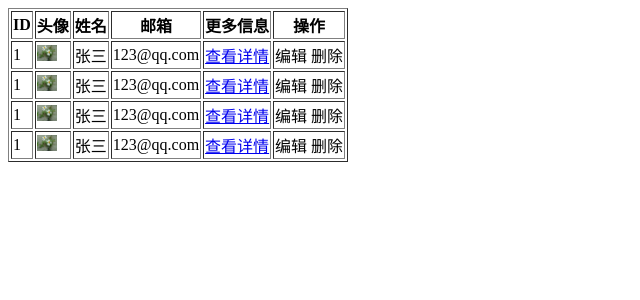
After one commit to kunkunruye1/kunkunruye1.github.io, a Flask app: page /home in a window 1280 px wide. The commit adds this page. Shown: the top 300 px of the page, without its empty margins (0-640 px from the left). Run offline with Flask 3, Linux system fonts and the light colour scheme.

Commit message:
commit something

```diff
--- a/app.py
+++ b/app.py
@@ -1,4 +1,4 @@
-from flask import Flask
+from flask import Flask, render_template, request
 
 app = Flask(__name__)
 
@@ -8,5 +8,50 @@ def hello():
     return "Hello World!"
 
 
+@app.route('/register', methods=["GET", "POST"])
+def register():
+    if request.method == "GET":
+        return render_template("register.html")
+    else:
+        print(request.form)
+        user = request.form.get("user")
+        hobby = request.form.getlist("hobby")
+        print(user, hobby)
+        return "注册成功"
+
+
+@app.route("/login", methods=["GET", "POST"])
+def login():
+    if request.method == "GET":
+        return render_template("login.html")
+    else:
+        print(request.form)
+        user = request.form.get("user")
+        password = request.form.get("pwd")
+        print(user, password)
+        return "登录成功"
+
+
+@app.route("/home", methods=["GET"])
+def home():
+    return render_template("/home.html")
+# @app.route('/get/reg', methods=["GET"])
+# def get_reg():
+#     print(request.args)
+#     return "注册成功"
+#
+#
+# @app.route('/post/reg', methods=["POST"])
+# def post_reg():
+#     print(request.form)
+#     user = request.form.get("user")
+#     hobby = request.form.getlist("hobby")
+#     print(user, hobby)
+#     return "注册成功"
+
+
+
+
+# https://kunkunruye1.github.io/
 if __name__ == '__main__':
     app.run(debug=True, host='0.0.0.0')
--- /dev/null
+++ b/templates/home.html
@@ -0,0 +1,83 @@
+<!DOCTYPE html>
+<html lang="en">
+<head>
+    <meta charset="UTF-8">
+    <title>首页</title>
+</head>
+<body>
+<table border="1">
+    <thead>
+    <tr>
+        <th>ID</th>
+        <th>头像</th>
+        <th>姓名</th>
+        <th>邮箱</th>
+        <th>更多信息</th>
+        <th>操作</th>
+    </tr>
+    </thead>
+    <tbody>
+    <tr>
+        <td>1</td>
+        <td>
+<!--            <img src="https://picx.zhimg.com/80/v2-baafaa72dc79c72d0c517c59a6af5a5f_1440w.webp">-->
+            <img src="/static/flower.png" alt="花朵" width="20px">
+        </td>
+        <td>张三</td>
+        <td>123@qq.com</td>
+        <td>
+            <a href="http://www.baidu.com">查看详情</a>
+        </td>
+        <td>
+            <span>编辑 删除</span>
+        </td>
+    </tr>
+        <tr>
+        <td>1</td>
+        <td>
+<!--            <img src="https://picx.zhimg.com/80/v2-baafaa72dc79c72d0c517c59a6af5a5f_1440w.webp">-->
+            <img src="/static/flower.png" alt="花朵" width="20px">
+        </td>
+        <td>张三</td>
+        <td>123@qq.com</td>
+        <td>
+            <a href="http://www.baidu.com">查看详情</a>
+        </td>
+        <td>
+            <span>编辑 删除</span>
+        </td>
+    </tr>
+        <tr>
+        <td>1</td>
+        <td>
+<!--            <img src="https://picx.zhimg.com/80/v2-baafaa72dc79c72d0c517c59a6af5a5f_1440w.webp">-->
+            <img src="/static/flower.png" alt="花朵" width="20px">
+        </td>
+        <td>张三</td>
+        <td>123@qq.com</td>
+        <td>
+            <a href="http://www.baidu.com">查看详情</a>
+        </td>
+        <td>
+            <span>编辑 删除</span>
+        </td>
+    </tr>
+        <tr>
+        <td>1</td>
+        <td>
+<!--            <img src="https://picx.zhimg.com/80/v2-baafaa72dc79c72d0c517c59a6af5a5f_1440w.webp">-->
+            <img src="/static/flower.png" alt="花朵" width="20px">
+        </td>
+        <td>张三</td>
+        <td>123@qq.com</td>
+        <td>
+            <a href="http://www.baidu.com">查看详情</a>
+        </td>
+        <td>
+            <span>编辑 删除</span>
+        </td>
+    </tr>
+    </tbody>
+</table>
+</body>
+</html>
```
Also changed, not shown: templates/login.html (added, +25 -0 lines), templates/register.html (+24 -18 lines), static/flower.png (added).
